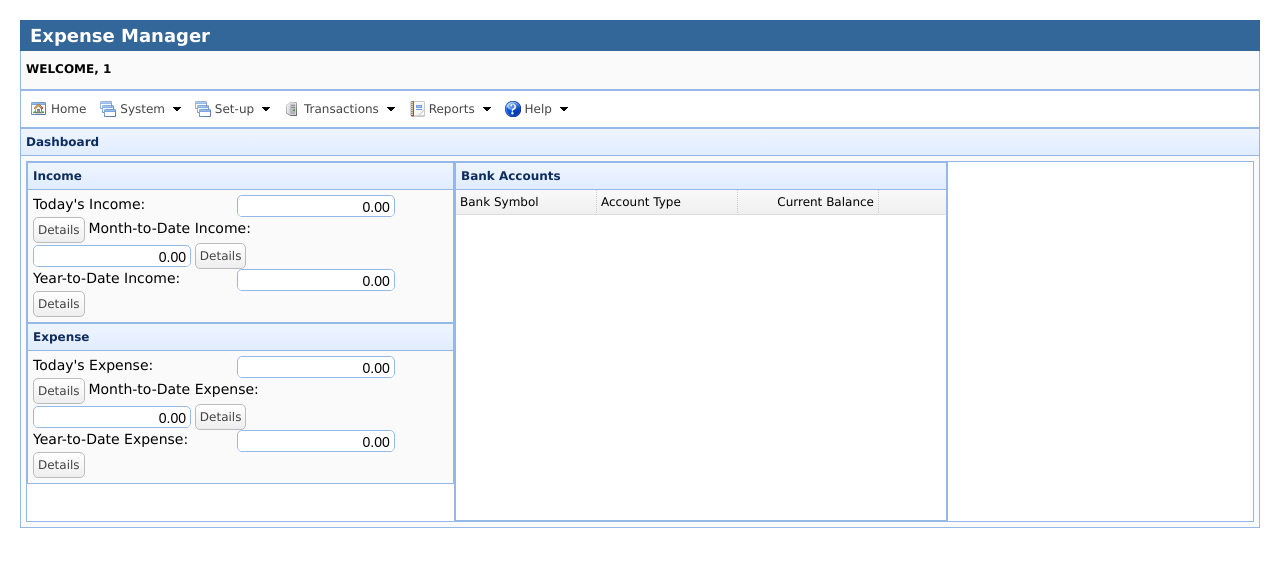
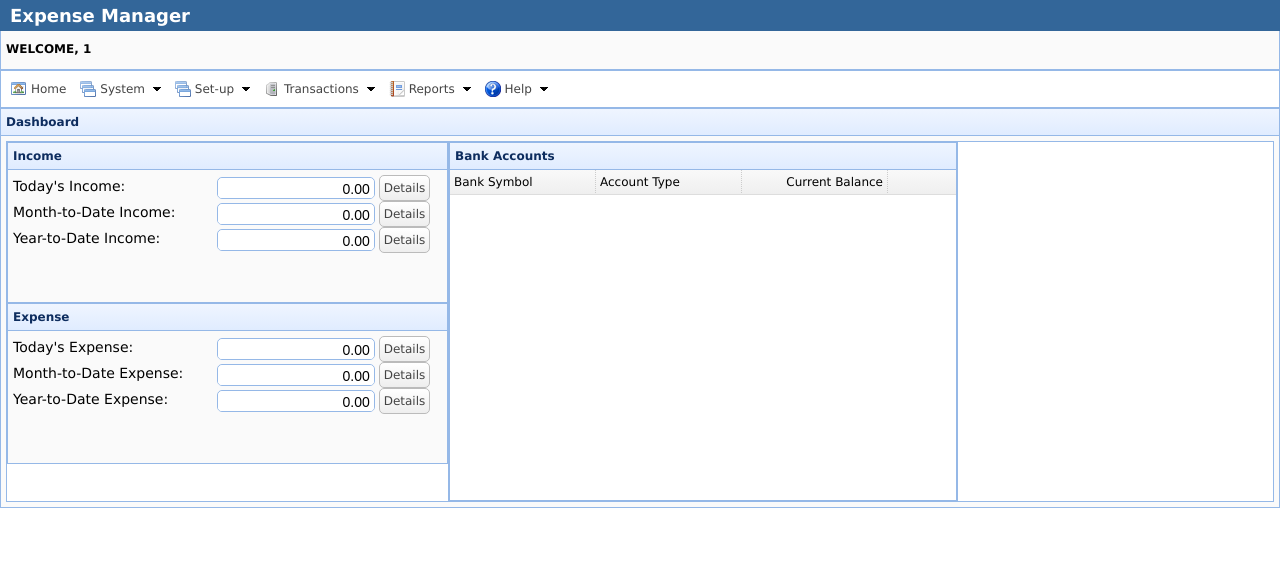
Before and after one commit to JeffreyAReyes/expensemanagerjquery, a PHP site: page /main.php in a window 1280 px wide. Shown: the top 567 px of the page. Run offline with PHP 8.4, Linux system fonts and the light colour scheme; the visitor is signed in with stand-in values (Sample User, id 1); data that the repository does not hold is empty.

Commit message:
Code additions

```diff
--- a/main.php
+++ b/main.php
@@ -27,8 +27,7 @@ if (!(isset($_SESSION['login']) && $_SESSION['login'] != '')) {
 	<script type="text/javascript" src="jsfiles/misc_procs.js"></script>
 </head>
 
-<body>
-	<div class="easyui-layout">
+<body class="easyui-layout">
 		<div region="north" border="false" class="rtitle">
 			Expense Manager
 		</div>
@@ -37,7 +36,7 @@ if (!(isset($_SESSION['login']) && $_SESSION['login'] != '')) {
 			<h2>Expense Manager</h2>
 			<h1>WELCOME, <?php echo $_SESSION['fname'];?></h1>
 		</div>
-    </div>
+
     <div class="easyui-panel" style="padding:5px;width:100%">
         <a href="main.php" class="easyui-linkbutton" data-options="plain:true,iconCls:'icon-home'">Home</a>
 		<a href="#" class="easyui-menubutton" data-options="menu:'#mmsystem',iconCls:'icon-setup'">System</a>
```
